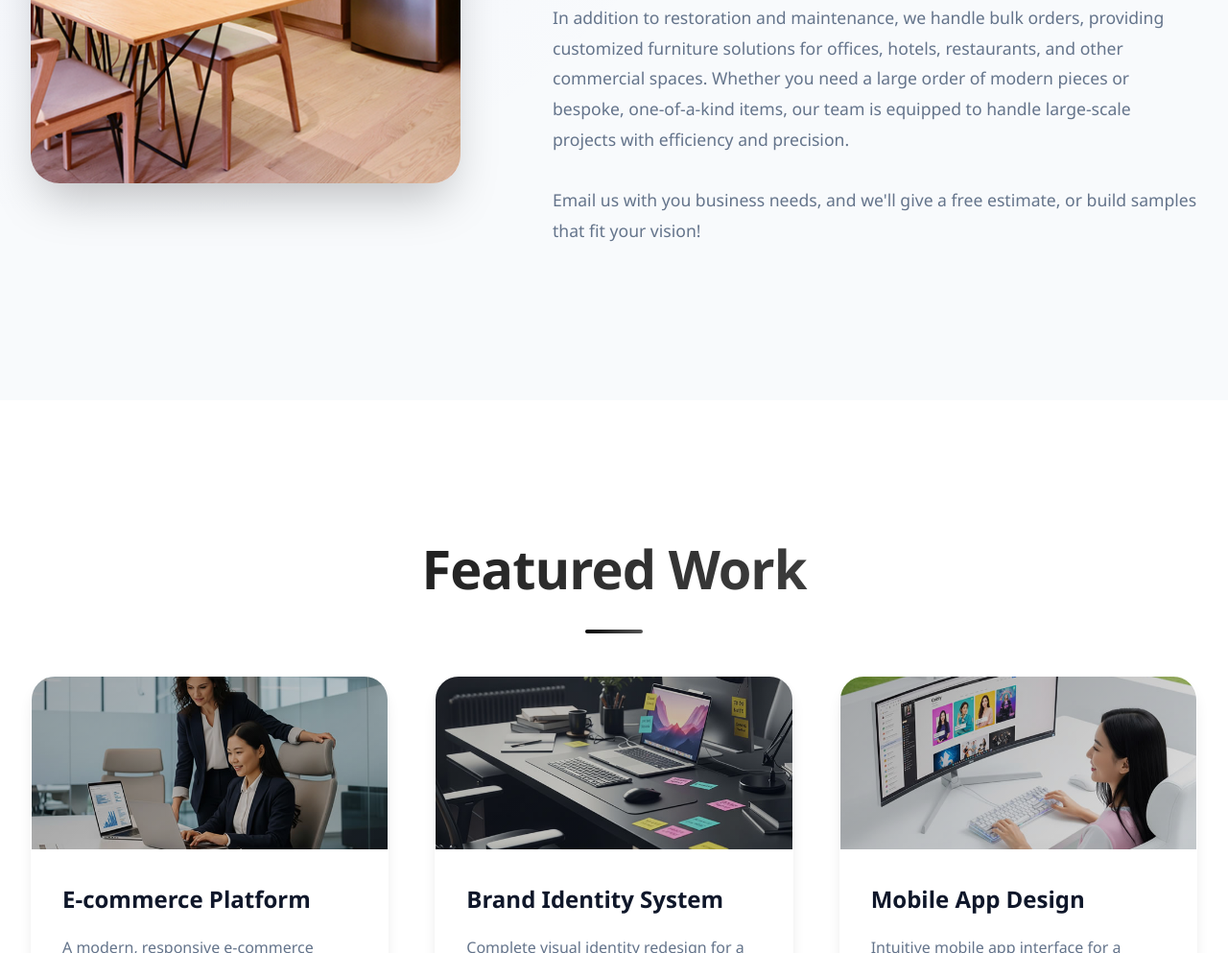
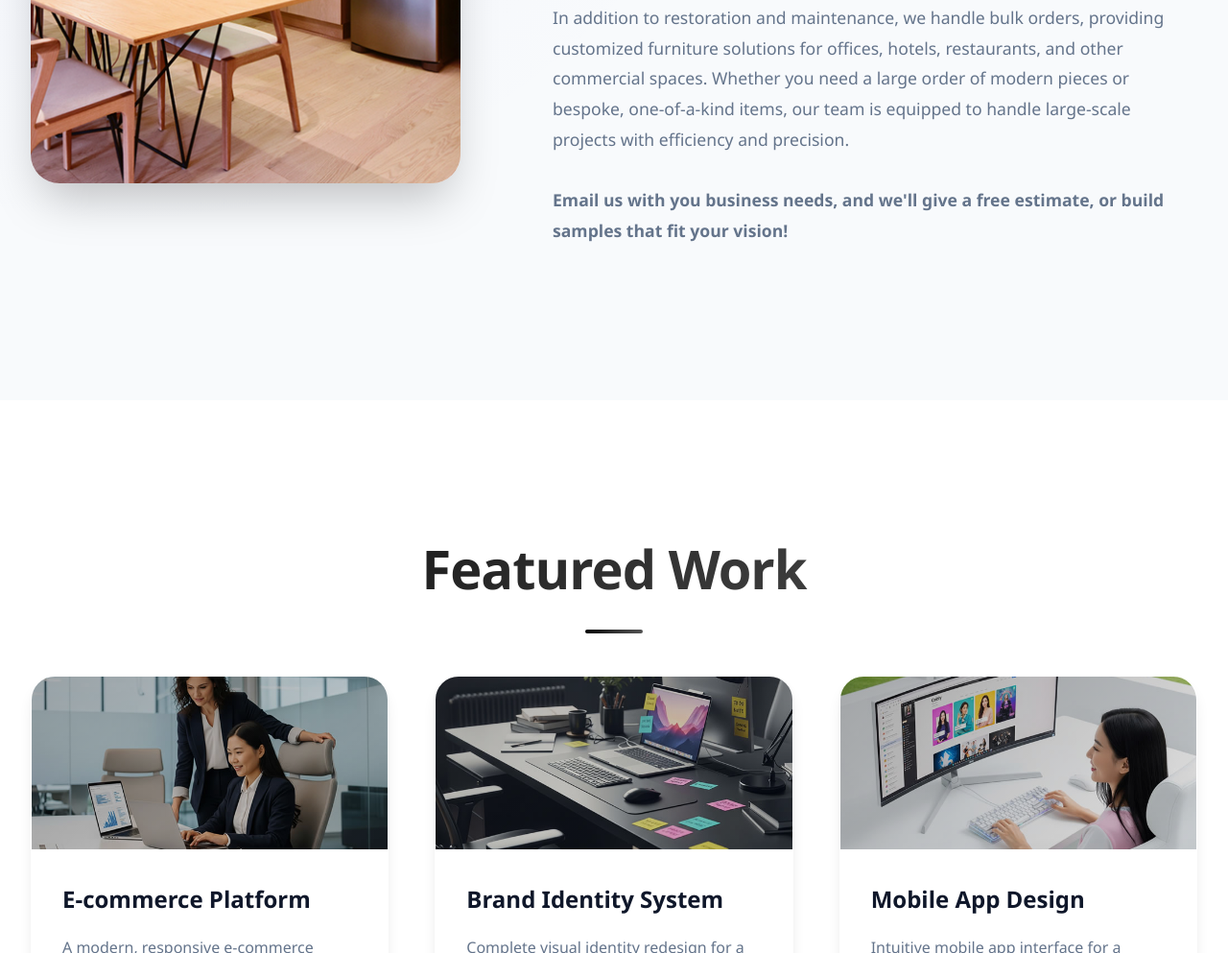
Before and after one commit to 2reeps2/veldin-website, a plain HTML site: page index.html in a window 1280 px wide. Shown: the part 1494-2487 px from the top of the page at 96% size. Drawn offline with Linux system fonts and the light colour scheme.

Commit message:
Update index.html

```diff
--- a/index.html
+++ b/index.html
@@ -57,7 +57,7 @@
                     <h3>Expert Restoration, Maintenance, and New Furniture for Businesses and Homes</h3>
                     <p>At Polimentos Monteiro, we offer comprehensive services that include expert furniture restorations, corporate maintenance contracts, and bulk orders tailored to meet the needs of businesses and individuals alike. Whether you're looking to restore a cherished piece, maintain your office furniture with ongoing care, or furnish your entire corporate space, we have the expertise and resources to deliver exceptional results.</p>
                     <p>In addition to restoration and maintenance, we handle bulk orders, providing customized furniture solutions for offices, hotels, restaurants, and other commercial spaces. Whether you need a large order of modern pieces or bespoke, one-of-a-kind items, our team is equipped to handle large-scale projects with efficiency and precision.</p>
-                    <p>Email us with you business needs, and we'll give a free estimate, or build samples that fit your vision!</p>
+                    <p><strong>Email us with you business needs, and we'll give a free estimate, or build samples that fit your vision!</strong></p>
                     <!-- <div class="skills">
                         <span class="skill-tag">UI/UX Design</span>
                         <span class="skill-tag">Web Development</span>
```
